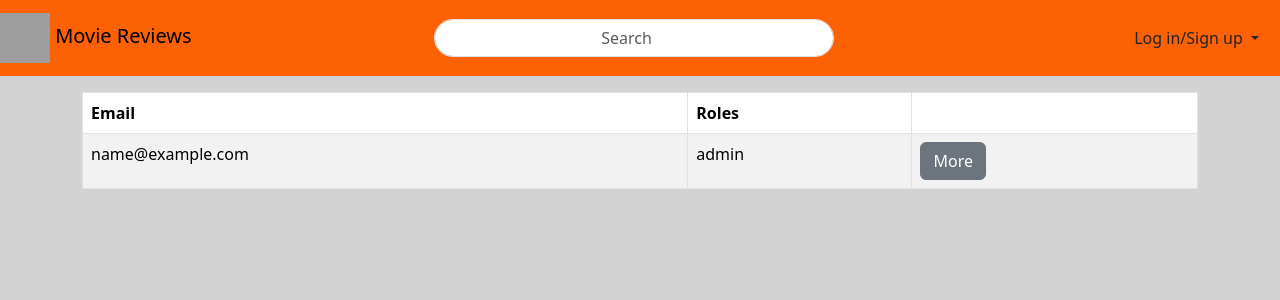
After one commit to DomJacobs00/Advanced_Web_Development_Assignment_1, a Symfony app: template templates/user/index.html.twig in a window 1280 px wide. The commit adds this page. Shown: the top 300 px of the page. Run offline with Twig, Linux system fonts and the light colour scheme; the template is opened without the code that fills it: most values are stand-ins (such as "Sample title", 1, 10 or a date in 2020); some libraries are stand-ins or nearby versions; grey boxes are pictures that could not be loaded.

Commit message:
Update
- Added role management for users from admins account

```diff
--- a/templates/base.html.twig
+++ b/templates/base.html.twig
@@ -31,7 +31,28 @@
                         </div>
                     </div>
                     <!-- End of Flex container -->
-                    {% if is_granted('ROLE_USER') %}
+
+                    {% if is_granted('ROLE_ADMIN') %}
+                        <div class="d-inline-flex p-2">
+                            <div class="d-inline-flex p-2">
+                                <div class="d-inline-flex p-2">
+                                    <div class="btn-group">
+                                        <a class="btn  dropdown-toggle " href="#" role="button" data-bs-toggle="dropdown" aria-expanded="false">
+                                            <img src="{{ asset('build/images/myProfile.5845a7d5.png') }}" alt="myProfileLogo" class=" my-profile-logo-custom" >
+                                        </a>
+                                        <ul class="dropdown-menu dropdown-menu-end">
+                                            <li><a class="dropdown-item" href="{{ path('new_movie') }}">Add Movie</a></li>
+                                            <li><a class="dropdown-item" href="#">Menu item</a></li>
+                                            <li><a class="dropdown-item" href="{{ path('app_users') }}">Manage users</a></li>
+                                            <li><hr class="dropdown-divider"></li>
+                                            <li><a class="dropdown-item" href="{{ path('app_logout') }}">Log Out</a></li>
+                                        </ul>
+                                    </div>
+
+                                </div>
+                            </div>
+                        </div>
+                    {% elseif is_granted('ROLE_USER') %}
                         <div class="d-inline-flex p-2">
                             <div class="d-inline-flex p-2">
                                 <div class="d-inline-flex p-2">
@@ -43,26 +64,6 @@
                                             <li><a class="dropdown-item" href="{{ path('new_movie') }}">Add Movie</a></li>
                                             <li><a class="dropdown-item" href="#">Menu item</a></li>
                                             <li><a class="dropdown-item" href="#">Menu item</a></li>
-                                            <li><hr class="dropdown-divider"></li>
-                                            <li><a class="dropdown-item" href="{{ path('app_logout') }}">Log Out</a></li>
-                                        </ul>
-                                    </div>
-
-                                </div>
-                            </div>
-                        </div>
-                    {% elseif is_granted('ROLE_ADMIN') %}
-                        <div class="d-inline-flex p-2">
-                            <div class="d-inline-flex p-2">
-                                <div class="d-inline-flex p-2">
-                                    <div class="btn-group">
-                                        <a class="btn  dropdown-toggle " href="#" role="button" data-bs-toggle="dropdown" aria-expanded="false">
-                                            <img src="{{ asset('build/images/myProfile.5845a7d5.png') }}" alt="myProfileLogo" class=" my-profile-logo-custom" >
-                                        </a>
-                                        <ul class="dropdown-menu dropdown-menu-end">
-                                            <li><a class="dropdown-item" href="{{ path('new_movie') }}">Add Movie</a></li>
-                                            <li><a class="dropdown-item" href="#">Menu item</a></li>
-                                            <li><a class="dropdown-item" href="#">Manage users</a></li>
                                             <li><hr class="dropdown-divider"></li>
                                             <li><a class="dropdown-item" href="{{ path('app_logout') }}">Log Out</a></li>
                                         </ul>
--- /dev/null
+++ b/templates/user/index.html.twig
@@ -0,0 +1,31 @@
+{% extends 'base.html.twig' %}
+
+{% block title %}Manage users{% endblock %}
+
+{% block body %}
+
+    <div class="container">
+        <table class="table table-bordered table-striped">
+            <thead class="thead-dark">
+            <tr>
+                <th>Email</th>
+                <th>Roles</th>
+                <th></th>
+            </tr>
+            </thead>
+            <tbody>
+            {% for user in users %}
+                <tr>
+                    <td>{{ user.email }}</td>
+                    <td>
+                        {% for role in user.roles %}
+                        {{ role }}
+                        {% endfor %}
+                    </td>
+                    <td><a href="#" class="btn btn-secondary">More</a></td>
+                </tr>
+            {% endfor %}
+            </tbody>
+        </table>
+    </div>
+{% endblock %}
```
Also changed, not shown: src/Controller/UserController.php (added, +28 -0 lines), 1 other file.
